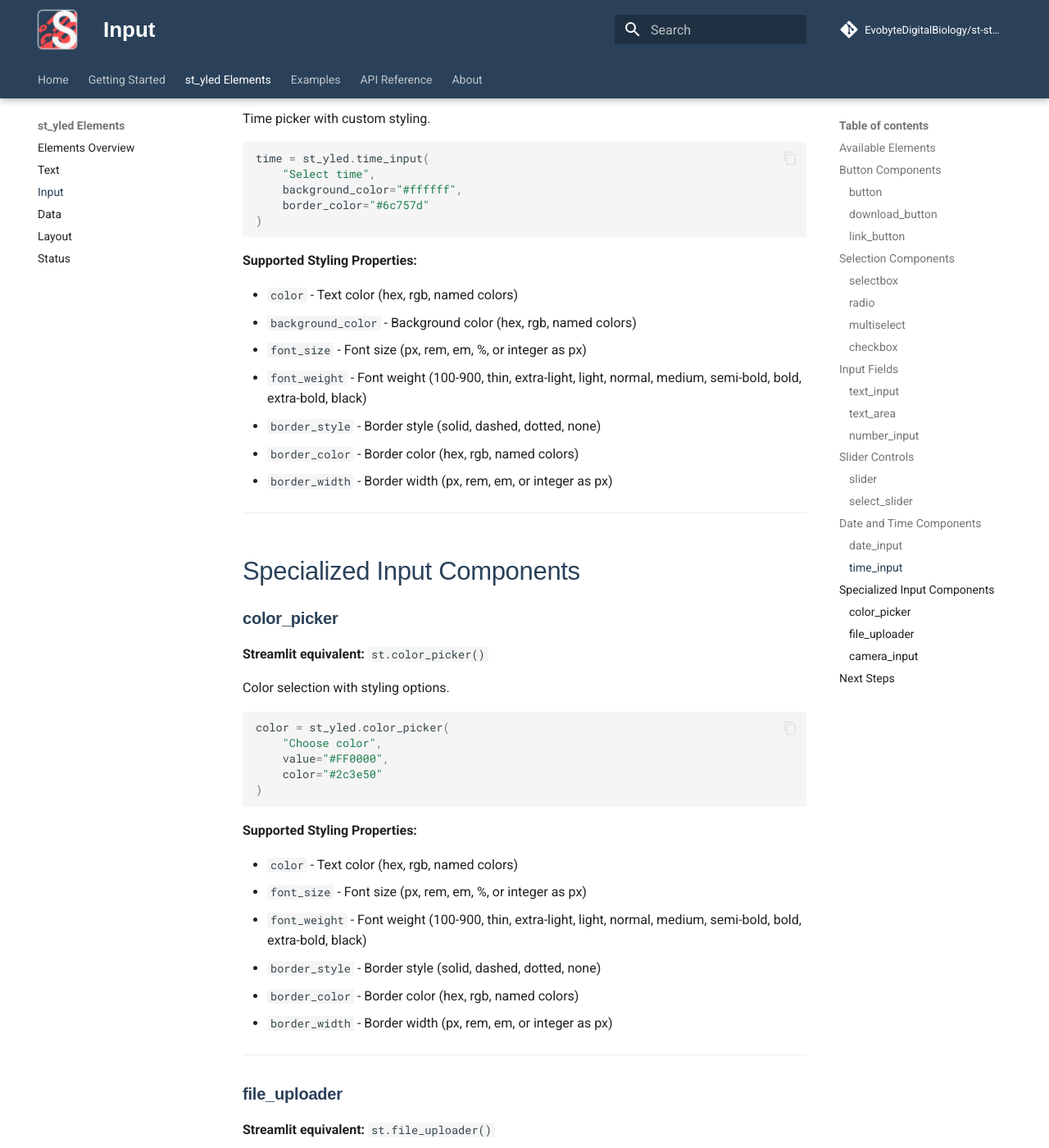
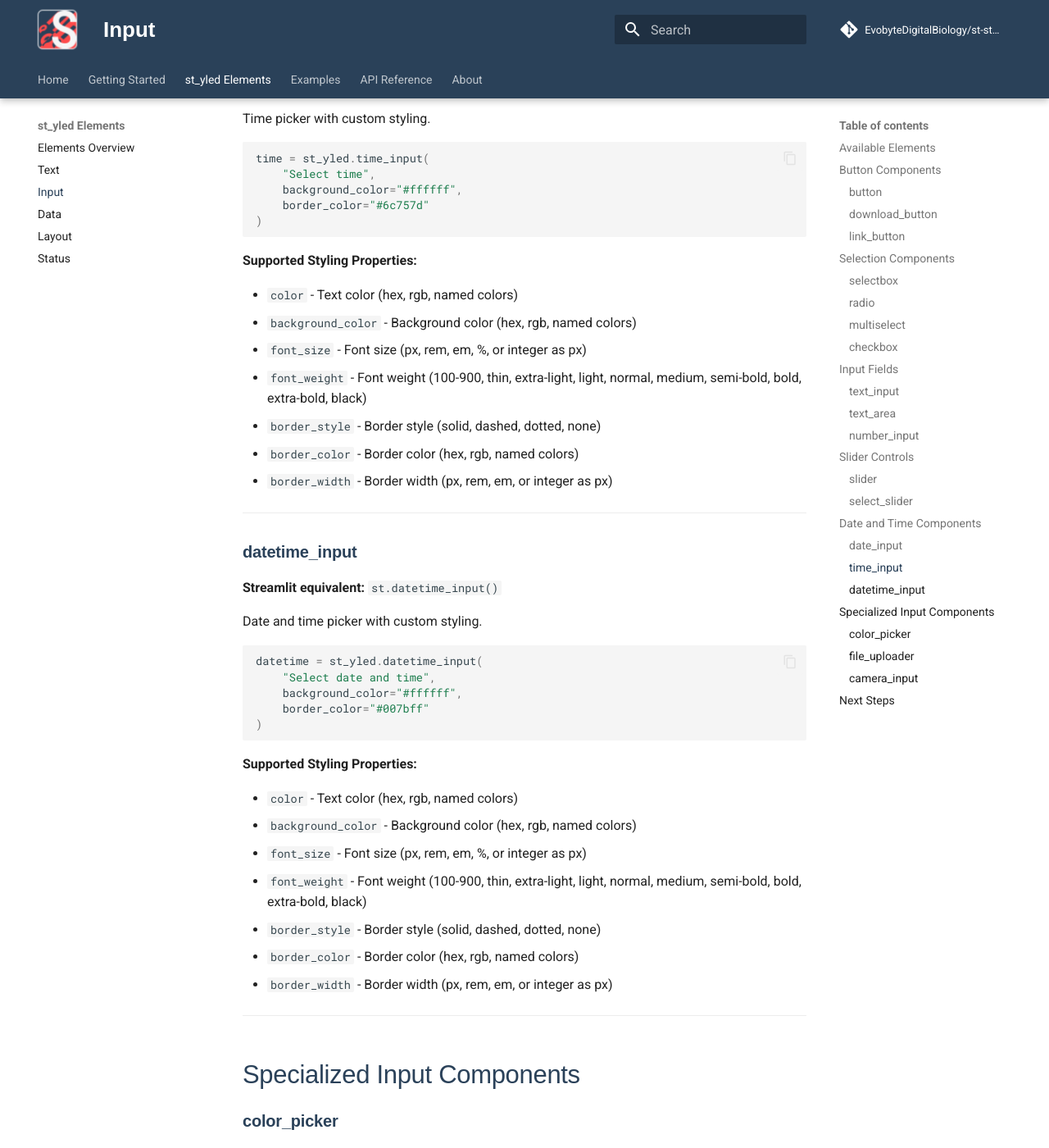
Before and after one commit to EvobyteDigitalBiology/st-styled, an MkDocs documentation site: the page built from docs/elements/input-elements.md, in a window 1280 px wide and 1400 px high, scrolled down 10533 px. Shown: the whole window at 82% size. Built offline with MkDocs 1.6.1 and Material for MkDocs 9.7.7, drawn with Linux system fonts in a browser that asks for light colours; comment, search, counter and statistics services are not loaded.

Commit message:
Doc: Update docs

````diff
--- a/docs/elements/index.md
+++ b/docs/elements/index.md
@@ -80,6 +80,8 @@ Interactive widgets for user input with enhanced visual styling.
 - [`date_input`](input-elements.md#date_input)
 
 - [`time_input`](input-elements.md#time_input)
+
+- [`datetime_input`](input-elements.md#datetime_input)
 
 - [`color_picker`](input-elements.md#color_picker)
 
--- a/docs/elements/input-elements.md
+++ b/docs/elements/input-elements.md
@@ -448,6 +448,32 @@ time = st_yled.time_input(
 
 ---
 
+### datetime_input
+**Streamlit equivalent:** `st.datetime_input()`
+
+Date and time picker with custom styling.
+
+```python
+datetime = st_yled.datetime_input(
+    "Select date and time",
+    background_color="#ffffff",
+    border_color="#007bff"
+)
+```
+
+**Supported Styling Properties:**
+
+- `color` - Text color (hex, rgb, named colors)
+- `background_color` - Background color (hex, rgb, named colors)
+- `font_size` - Font size (px, rem, em, %, or integer as px)
+- `font_weight` - Font weight (100-900, thin, extra-light, light, normal, medium, semi-bold, bold, extra-bold, black)
+- `border_style` - Border style (solid, dashed, dotted, none)
+- `border_color` - Border color (hex, rgb, named colors)
+- `border_width` - Border width (px, rem, em, or integer as px)
+
+---
+
+
 ## Specialized Input Components
 
 ### color_picker
````
